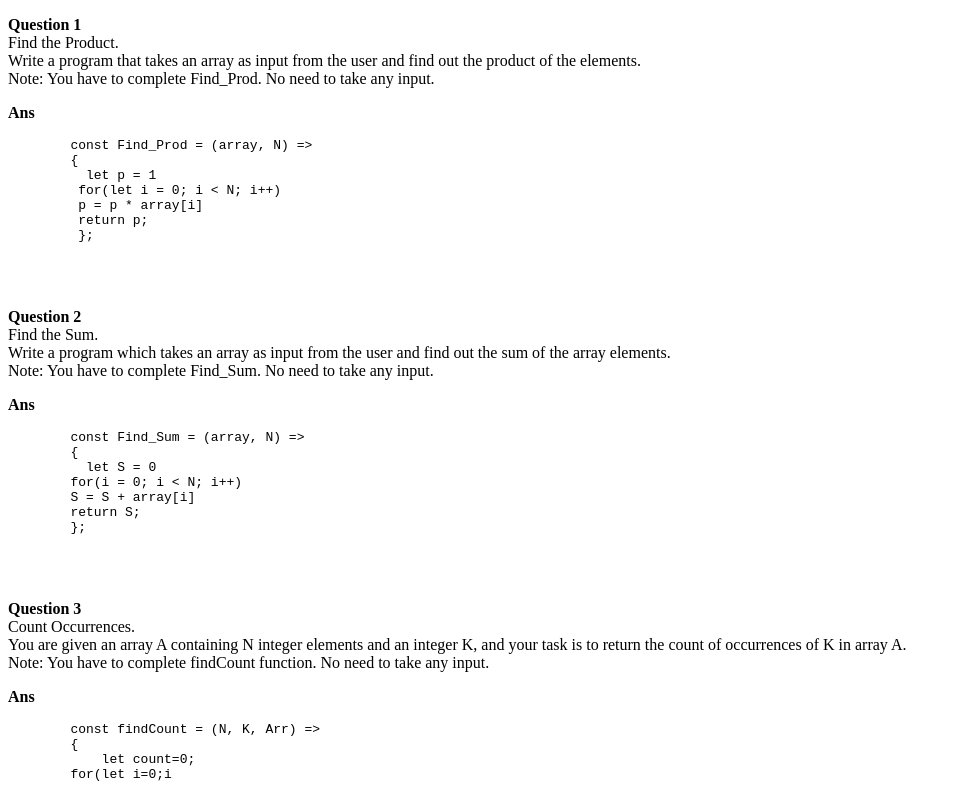
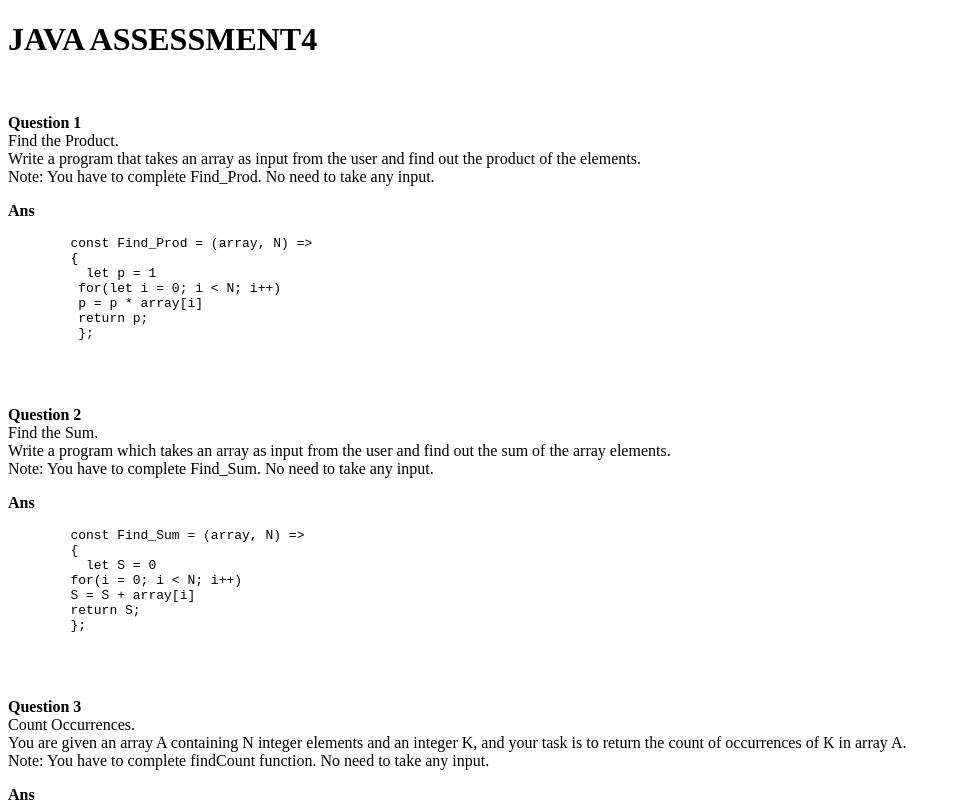
Before and after one commit to Sushma1309/JAVA-A4, a plain HTML site: page index.html in a window 1280 px wide. Shown: the top 806 px of the page, without its empty margins (0-961 px from the left). Drawn offline with Linux system fonts and the light colour scheme.

Commit message:
Update index.html

```diff
--- a/index.html
+++ b/index.html
@@ -7,6 +7,7 @@
     <title>Document</title>
 </head>
 <body>
+    <h1>JAVA ASSESSMENT4</h1><br>
     <p><b>Question 1</b><br>
         Find the Product.<br>
 Write a program that takes an array as input from the user and find out the product of the elements.<br>
```
